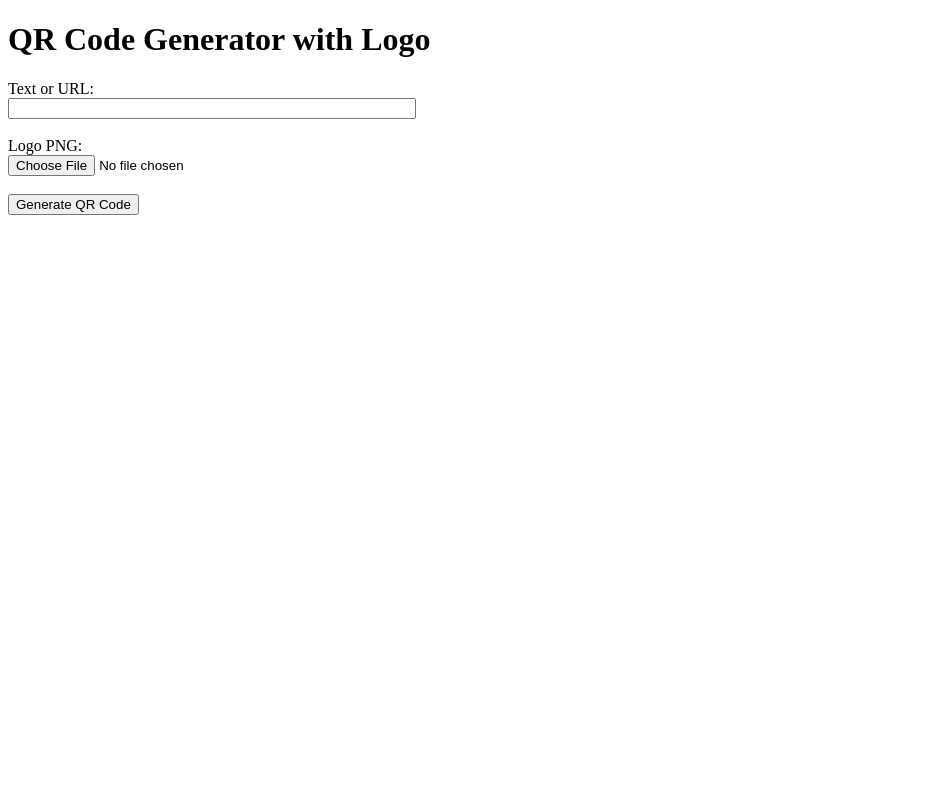
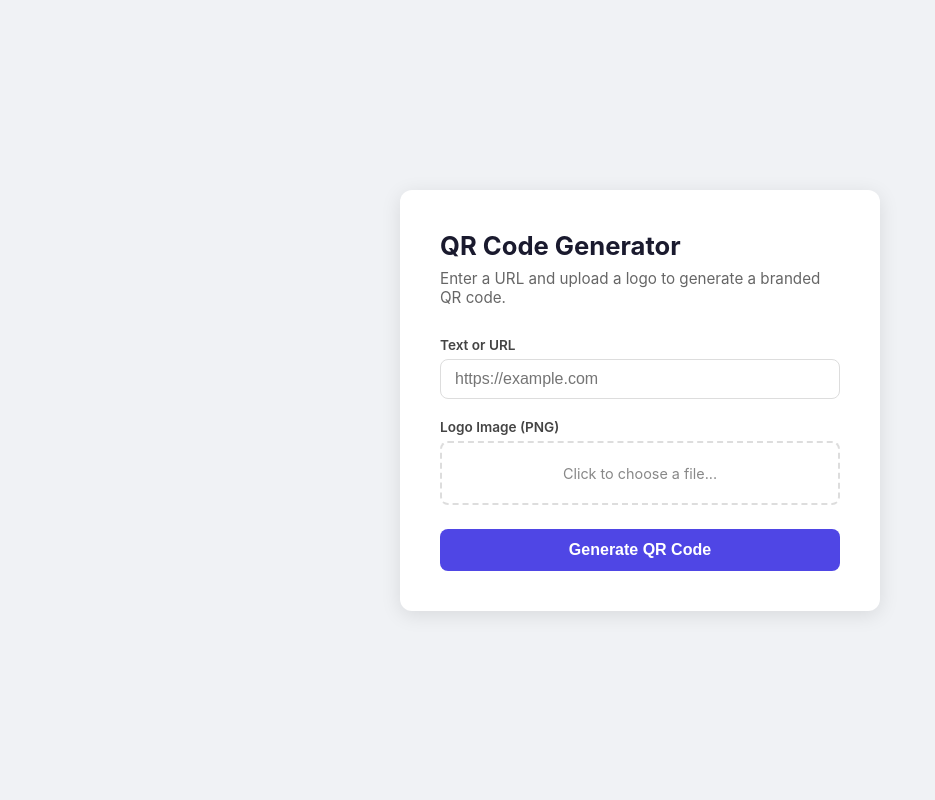
Before and after one commit to Mike-coder123/qr-app, a Flask app: page / in a window 1280 px wide. Shown: the whole page, without its empty margins (0-935 px from the left). Run offline with Flask 3, Linux system fonts and the light colour scheme.

Commit message:
Add styled UI

```diff
--- a/templates/index.html
+++ b/templates/index.html
@@ -1,16 +1,66 @@
 <!DOCTYPE html>
-<html>
-<head><title>QR Code Generator</title></head>
+<html lang="en">
+<head>
+  <meta charset="UTF-8">
+  <meta name="viewport" content="width=device-width, initial-scale=1.0">
+  <title>QR Code Generator</title>
+  <style>
+    * { box-sizing: border-box; margin: 0; padding: 0; }
+    body {
+      font-family: -apple-system, BlinkMacSystemFont, "Segoe UI", sans-serif;
+      background: #f0f2f5;
+      display: flex;
+      justify-content: center;
+      align-items: center;
+      min-height: 100vh;
+    }
+    .card {
+      background: white;
+      border-radius: 12px;
+      box-shadow: 0 4px 20px rgba(0,0,0,0.1);
+      padding: 40px;
+      width: 100%;
+      max-width: 480px;
+    }
+    h1 { font-size: 1.6rem; color: #1a1a2e; margin-bottom: 8px; }
+    p.subtitle { color: #666; font-size: 0.95rem; margin-bottom: 30px; }
+    label { display: block; font-size: 0.85rem; font-weight: 600; color: #444; margin-bottom: 6px; }
+    input[type="text"] {
+      width: 100%; padding: 10px 14px; border: 1px solid #ddd;
+      border-radius: 8px; font-size: 1rem; margin-bottom: 20px; transition: border 0.2s;
+    }
+    input[type="text"]:focus { outline: none; border-color: #4f46e5; }
+    .file-upload {
+      border: 2px dashed #ddd; border-radius: 8px; padding: 20px;
+      text-align: center; margin-bottom: 24px; cursor: pointer; transition: border 0.2s;
+    }
+    .file-upload:hover { border-color: #4f46e5; }
+    .file-upload input { display: none; }
+    .file-upload span { color: #888; font-size: 0.9rem; }
+    .file-upload .filename { color: #4f46e5; font-weight: 600; font-size: 0.9rem; }
+    button {
+      width: 100%; padding: 12px; background: #4f46e5; color: white;
+      border: none; border-radius: 8px; font-size: 1rem; font-weight: 600;
+      cursor: pointer; transition: background 0.2s;
+    }
+    button:hover { background: #4338ca; }
+  </style>
+</head>
 <body>
-  <h1>QR Code Generator with Logo</h1>
-  <form method="POST" enctype="multipart/form-data">
-    <label>Text or URL:<br>
-      <input type="text" name="data" required style="width:400px">
-    </label><br><br>
-    <label>Logo PNG:<br>
-      <input type="file" name="logo" accept=".png,image/*" required>
-    </label><br><br>
-    <button type="submit">Generate QR Code</button>
-  </form>
+  <div class="card">
+    <h1>QR Code Generator</h1>
+    <p class="subtitle">Enter a URL and upload a logo to generate a branded QR code.</p>
+    <form method="POST" enctype="multipart/form-data">
+      <label for="data">Text or URL</label>
+      <input type="text" id="data" name="data" placeholder="https://example.com" required>
+      <label>Logo Image (PNG)</label>
+      <div class="file-upload" onclick="document.getElementById('logo').click()">
+        <input type="file" id="logo" name="logo" accept=".png,image/*" required
+               onchange="document.getElementById('fname').textContent = this.files[0].name">
+        <span id="fname">Click to choose a file...</span>
+      </div>
+      <button type="submit">Generate QR Code</button>
+    </form>
+  </div>
 </body>
 </html>
```
